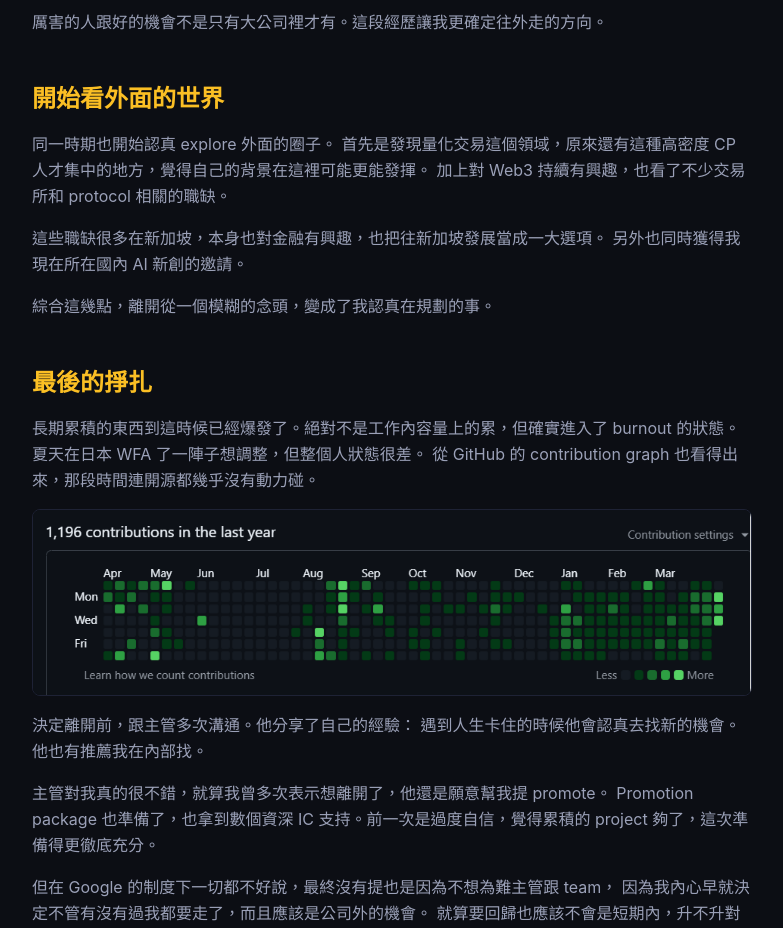
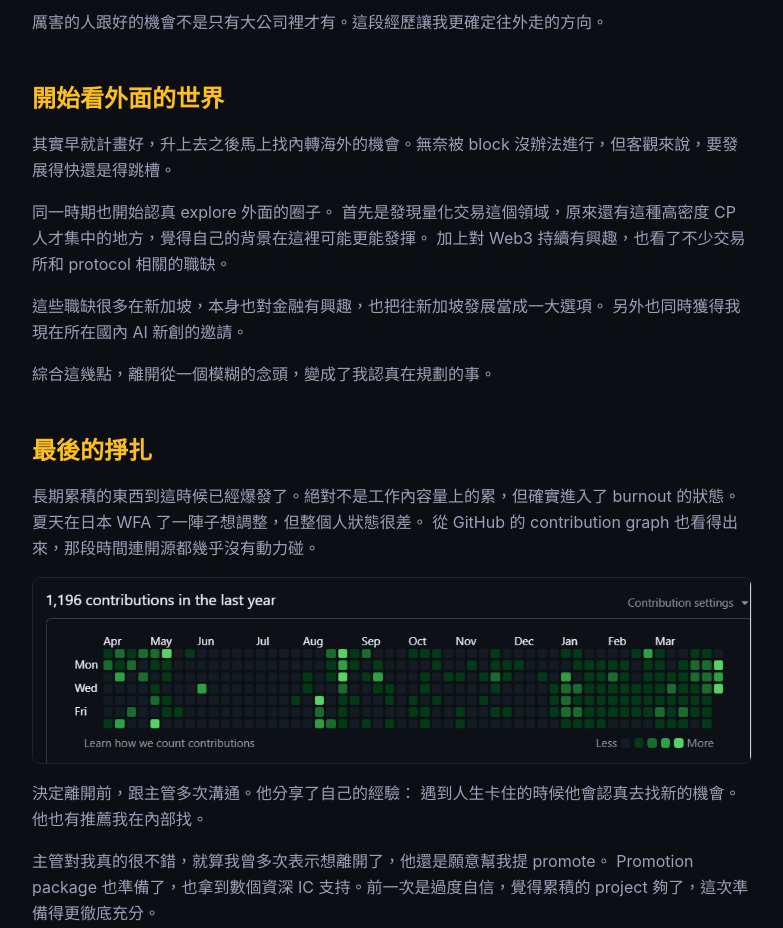
Before and after one commit to HanaYukii/hanayukii-site, a Next.js app: page /blog/leaving-google in a window 1280 px wide. Shown: the part 3920-4848 px from the top of the page, without its empty margins (248-1031 px from the left). Built offline with nearby package versions, Linux system fonts and the light colour scheme.

Commit message:
Add blocked internal transfer context to explore section

```diff
--- a/src/app/blog/leaving-google/page.tsx
+++ b/src/app/blog/leaving-google/page.tsx
@@ -225,6 +225,9 @@ export default function LeavingGoogle() {
         <FadeIn>
           <Heading id="explore-options">開始看外面的世界</Heading>
           <div className="space-y-4">
+            <p>
+              其實早就計畫好，升上去之後馬上找內轉海外的機會。無奈被 block 沒辦法進行，但客觀來說，要發展得快還是得跳槽。
+            </p>
             <p>
               同一時期也開始認真 explore 外面的圈子。
               首先是發現量化交易這個領域，原來還有這種高密度 CP 人才集中的地方，覺得自己的背景在這裡可能更能發揮。
```
